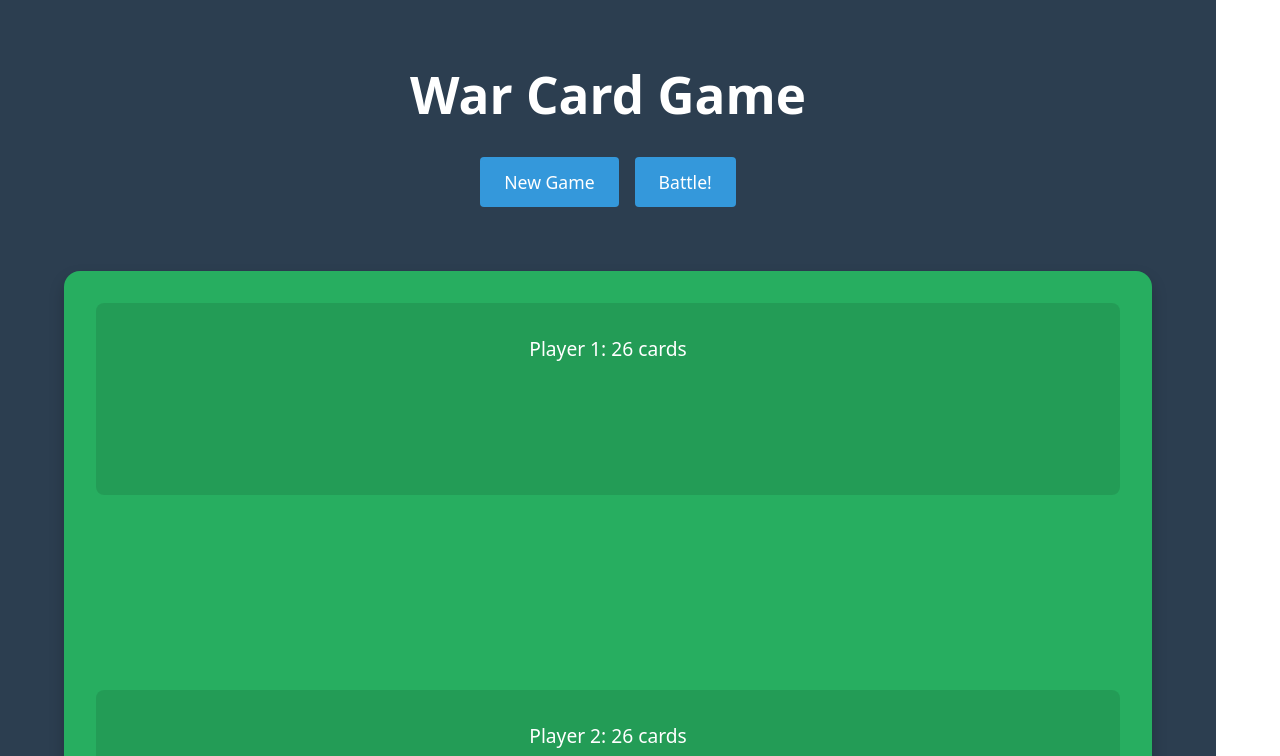
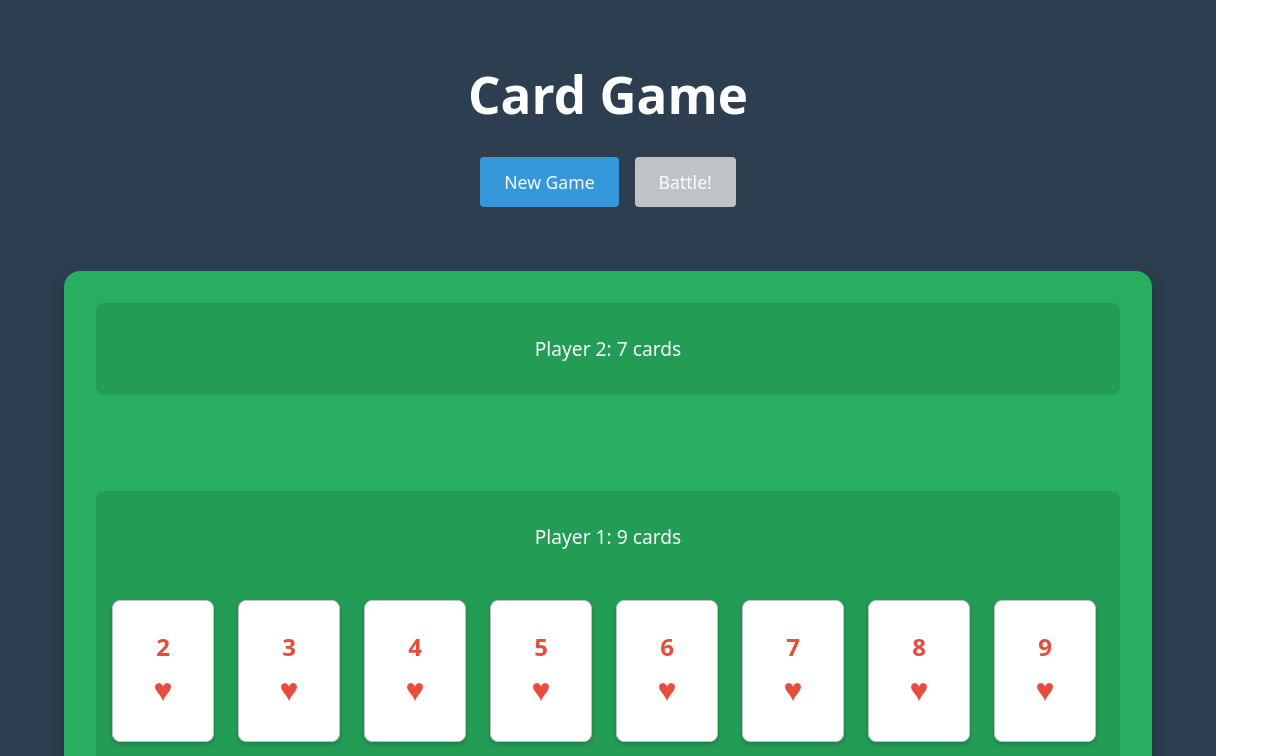
Before and after one commit to jrh330/Card-game, a React (Vite) app: page / in a window 1280 px wide. Shown: the top 756 px of the page. Built offline with nearby package versions, Linux system fonts and the light colour scheme.

Commit message:
Feature: Implement new game rules with 9-card hands and card selection

```diff
--- a/package.json
+++ b/package.json
@@ -1,7 +1,7 @@
 {
   "name": "card-game",
   "private": true,
-  "version": "0.0.0",
+  "version": "1.0.1",
   "type": "module",
   "scripts": {
     "dev": "vite",
--- a/src/components/Card/Card.tsx
+++ b/src/components/Card/Card.tsx
@@ -1,75 +1,91 @@
+import React from 'react';
 import styled from '@emotion/styled';
-import { motion } from 'framer-motion';
 import { Card as CardType } from '../../models/Card';
 
 interface CardProps {
     card: CardType;
     onClick?: () => void;
     disabled?: boolean;
+    selected?: boolean;
 }
 
-const CardContainer = styled(motion.div)<{ isRed: boolean }>`
+const CardContainer = styled.div<{ disabled?: boolean; selected?: boolean }>`
     width: 100px;
     height: 140px;
-    background: ${props => props.isRed ? '#ffebee' : '#fff'};
-    border: 2px solid #ccc;
     border-radius: 8px;
+    background: white;
     display: flex;
     flex-direction: column;
     justify-content: center;
     align-items: center;
-    cursor: pointer;
-    user-select: none;
-    position: relative;
-    font-family: 'Arial', sans-serif;
+    cursor: ${props => props.disabled ? 'not-allowed' : 'pointer'};
+    transition: all 0.2s;
+    border: ${props => props.selected ? '3px solid #f1c40f' : '1px solid #bdc3c7'};
+    box-shadow: ${props => props.selected ? '0 0 10px #f1c40f' : '0 2px 4px rgba(0,0,0,0.2)'};
+    opacity: ${props => props.disabled ? 0.7 : 1};
 
     &:hover {
-        transform: translateY(-5px);
-        box-shadow: 0 5px 15px rgba(0,0,0,0.2);
+        transform: ${props => !props.disabled && 'translateY(-5px)'};
     }
 `;
 
-const CardContent = styled.div`
+const Suit = styled.div<{ color: string }>`
     font-size: 2em;
-    font-weight: bold;
+    color: ${props => props.color};
 `;
 
-const CardSuit = styled.div<{ isRed: boolean }>`
-    color: ${props => props.isRed ? '#e53935' : '#212121'};
-    font-size: 2.5em;
-    line-height: 1;
+const Rank = styled.div<{ color: string }>`
+    font-size: 1.5em;
+    font-weight: bold;
+    color: ${props => props.color};
 `;
 
-const getSuitSymbol = (suit: CardType['suit']): string => {
-    switch (suit) {
+const getSuitSymbol = (suit: string) => {
+    switch (suit.toLowerCase()) {
         case 'hearts': return '♥';
         case 'diamonds': return '♦';
         case 'clubs': return '♣';
         case 'spades': return '♠';
+        default: return '';
     }
 };
 
-export const Card: React.FC<CardProps> = ({ card, onClick, disabled }) => {
-    const isRed = card.suit === 'hearts' || card.suit === 'diamonds';
+const getSuitColor = (suit: string) => {
+    switch (suit.toLowerCase()) {
+        case 'hearts':
+        case 'diamonds':
+            return '#e74c3c';
+        case 'clubs':
+        case 'spades':
+            return '#2c3e50';
+        default:
+            return 'black';
+    }
+};
+
+export const Card: React.FC<CardProps> = ({ card, onClick, disabled, selected }) => {
+    if (!card.faceUp) {
+        return (
+            <CardContainer
+                onClick={disabled ? undefined : onClick}
+                disabled={disabled}
+                selected={selected}
+                style={{ background: '#34495e' }}
+            />
+        );
+    }
+
+    const suitSymbol = getSuitSymbol(card.suit);
+    const color = getSuitColor(card.suit);
 
     return (
         <CardContainer
-            isRed={isRed}
             onClick={disabled ? undefined : onClick}
-            whileHover={{ scale: 1.05 }}
-            whileTap={{ scale: 0.95 }}
-            initial={{ opacity: 0, y: 20 }}
-            animate={{ opacity: 1, y: 0 }}
-            exit={{ opacity: 0, y: -20 }}
+            disabled={disabled}
+            selected={selected}
         >
-            {card.faceUp ? (
-                <>
-                    <CardContent>{card.rank}</CardContent>
-                    <CardSuit isRed={isRed}>{getSuitSymbol(card.suit)}</CardSuit>
-                </>
-            ) : (
-                <CardContent>🎴</CardContent>
-            )}
+            <Rank color={color}>{card.rank}</Rank>
+            <Suit color={color}>{suitSymbol}</Suit>
         </CardContainer>
     );
 };
--- a/src/components/Game/Game.tsx
+++ b/src/components/Game/Game.tsx
@@ -17,7 +17,7 @@
 
 const Table = styled.div`
     display: grid;
-    grid-template-rows: 1fr auto 1fr;
+    grid-template-rows: auto 1fr auto;
     gap: 2rem;
     padding: 2rem;
     background: #27ae60;
@@ -37,6 +37,14 @@
     background: rgba(0, 0, 0, 0.1);
     border-radius: 8px;
     ${props => props.isBottom ? 'margin-top: auto;' : ''}
+`;
+
+const CardGrid = styled.div`
+    display: grid;
+    grid-template-columns: repeat(auto-fit, minmax(100px, 1fr));
+    gap: 1rem;
+    padding: 1rem;
+    width: 100%;
 `;
 
 const BattleArea = styled.div`
@@ -82,8 +90,8 @@
 export const Game: React.FC = () => {
     const [player1, setPlayer1] = useState<Player>(createPlayer(uuidv4(), "Player 1"));
     const [player2, setPlayer2] = useState<Player>(createPlayer(uuidv4(), "Player 2"));
+    const [selectedCard, setSelectedCard] = useState<CardType | null>(null);
     const [battleCards, setBattleCards] = useState<[CardType | null, CardType | null]>([null, null]);
-    const [isWar, setIsWar] = useState(false);
     const [gameOver, setGameOver] = useState(false);
     const [winner, setWinner] = useState<Player | null>(null);
 
@@ -93,158 +101,94 @@
 
     const handleNewGame = () => {
         const deck = shuffleDeck(createDeck());
-        const halfDeck = Math.floor(deck.length / 2);
 
         setPlayer1({
             ...player1,
-            deck: deck.slice(0, halfDeck),
-            warPile: []
+            deck: deck.slice(0, 9),
         });
 
         setPlayer2({
             ...player2,
-            deck: deck.slice(halfDeck),
-            warPile: []
+            deck: deck.slice(9),
         });
 
         setBattleCards([null, null]);
-        setIsWar(false);
+        setSelectedCard(null);
         setGameOver(false);
         setWinner(null);
     };
 
+    const handleCardSelect = (card: CardType) => {
+        if (!selectedCard && !gameOver) {
+            setSelectedCard(card);
+        }
+    };
+
     const handleBattle = () => {
-        if (isWar) {
-            resolveWar();
-            return;
-        }
+        if (!selectedCard || gameOver) return;
 
-        if (player1.deck.length === 0 || player2.deck.length === 0) {
-            endGame();
-            return;
-        }
+        // Get a random card from player 2
+        const randomIndex = Math.floor(Math.random() * player2.deck.length);
+        const player2Card = { ...player2.deck[randomIndex], faceUp: true };
 
-        const card1 = { ...player1.deck[0], faceUp: true };
-        const card2 = { ...player2.deck[0], faceUp: true };
+        setBattleCards([selectedCard, player2Card]);
 
-        setBattleCards([card1, card2]);
+        const value1 = getCardValue(selectedCard.rank);
+        const value2 = getCardValue(player2Card.rank);
 
-        const value1 = getCardValue(card1.rank);
-        const value2 = getCardValue(card2.rank);
+        // Remove the played cards from both decks
+        const player1NewDeck = player1.deck.filter(card => card.id !== selectedCard.id);
+        const player2NewDeck = player2.deck.filter(card => card.id !== player2Card.id);
 
         if (value1 === value2) {
-            handleWar();
+            // Cards are tied, leave them in the battle area
+            setPlayer1({ ...player1, deck: player1NewDeck });
+            setPlayer2({ ...player2, deck: player2NewDeck });
+            setSelectedCard(null);
         } else {
             const winner = value1 > value2 ? player1 : player2;
-            const loser = value1 > value2 ? player2 : player1;
-
-            // Remove top cards from both decks
-            const winnerRemainingDeck = winner.deck.slice(1);
-            const loserRemainingDeck = loser.deck.slice(1);
-
-            // Add both cards to winner's deck (without duplicating)
-            const winnerNewDeck = [...winnerRemainingDeck, player1.deck[0], player2.deck[0]];
+            const winnerNewDeck = winner.id === player1.id
+                ? [...player1NewDeck, selectedCard, player2Card]
+                : [...player2NewDeck, selectedCard, player2Card];
 
             if (winner.id === player1.id) {
                 setPlayer1({ ...player1, deck: winnerNewDeck });
-                setPlayer2({ ...player2, deck: loserRemainingDeck });
+                setPlayer2({ ...player2, deck: player2NewDeck });
             } else {
                 setPlayer2({ ...player2, deck: winnerNewDeck });
-                setPlayer1({ ...player1, deck: loserRemainingDeck });
+                setPlayer1({ ...player1, deck: player1NewDeck });
+            }
+
+            setSelectedCard(null);
+            setBattleCards([null, null]);
+
+            // Check for game over
+            if (winnerNewDeck.length >= 14) {
+                setGameOver(true);
+                setWinner(winner);
             }
         }
     };
 
-    const handleWar = () => {
-        setIsWar(true);
-
-        // Check if either player has enough cards for war
-        if (player1.deck.length < 4 || player2.deck.length < 4) {
-            // Not enough cards for war, end game
-            endGame();
-            return;
-        }
-
-        // Each player puts 3 cards face down
-        const warCards1 = player1.deck.slice(1, 4).map(card => ({ ...card, faceUp: false }));
-        const warCards2 = player2.deck.slice(1, 4).map(card => ({ ...card, faceUp: false }));
-
-        setPlayer1({ ...player1, warPile: warCards1 });
-        setPlayer2({ ...player2, warPile: warCards2 });
-    };
-
-    const resolveWar = () => {
-        // Get the fourth card from each player (after the 3 face-down cards)
-        if (player1.deck.length < 4 || player2.deck.length < 4) {
-            endGame();
-            return;
-        }
-
-        const warCard1 = { ...player1.deck[4], faceUp: true };
-        const warCard2 = { ...player2.deck[4], faceUp: true };
-
-        setBattleCards([warCard1, warCard2]);
-
-        const value1 = getCardValue(warCard1.rank);
-        const value2 = getCardValue(warCard2.rank);
-
-        // Collect all cards involved in the war (without duplicating them)
-        const warCards = [
-            ...player1.deck.slice(0, 5), // First 5 cards from player 1 (original + 3 face down + war card)
-            ...player2.deck.slice(0, 5)  // First 5 cards from player 2 (original + 3 face down + war card)
-        ];
-
-        if (value1 === value2) {
-            // Another war! Keep the current cards and start a new war
-            handleWar();
-        } else {
-            const winner = value1 > value2 ? player1 : player2;
-            const loser = value1 > value2 ? player2 : player1;
-
-            // Remove the used cards from both decks
-            const winnerRemainingDeck = winner.deck.slice(5);
-            const loserRemainingDeck = loser.deck.slice(5);
-
-            // Add war cards to winner's remaining deck
-            const winnerNewDeck = [...winnerRemainingDeck, ...warCards];
-
-            if (winner.id === player1.id) {
-                setPlayer1({ ...player1, deck: winnerNewDeck, warPile: [] });
-                setPlayer2({ ...player2, deck: loserRemainingDeck, warPile: [] });
-            } else {
-                setPlayer2({ ...player2, deck: winnerNewDeck, warPile: [] });
-                setPlayer1({ ...player1, deck: loserRemainingDeck, warPile: [] });
-            }
-
-            setIsWar(false);
-        }
-    };
-
-    const endGame = () => {
-        setGameOver(true);
-        setWinner(player1.deck.length > player2.deck.length ? player1 : player2);
-    };
-
     return (
         <GameContainer>
-            <h1 style={{ color: 'white' }}>War Card Game</h1>
+            <h1 style={{ color: 'white' }}>Card Game</h1>
             <Controls>
                 <Button onClick={handleNewGame}>New Game</Button>
                 <Button
                     onClick={handleBattle}
-                    disabled={gameOver}
+                    disabled={!selectedCard || gameOver}
                 >
-                    {isWar ? "Resolve War" : "Battle!"}
+                    Battle!
                 </Button>
             </Controls>
 
             <Table>
                 <PlayerArea>
                     <PlayerStats>
-                        {player1.name}: {player1.deck.length} cards
-                        {isWar && ` (${player1.warPile.length} cards in war)`}
+                        {player2.name}: {player2.deck.length} cards
                     </PlayerStats>
-                    {battleCards[0] && <Card card={battleCards[0]} disabled />}
+                    {battleCards[1] && <Card card={battleCards[1]} disabled />}
                 </PlayerArea>
 
                 <BattleArea>
@@ -253,9 +197,9 @@
                             {winner?.name} Wins!
                         </div>
                     ) : (
-                        isWar && (
+                        battleCards[0] && battleCards[1] && (
                             <div style={{ color: 'white', fontSize: '2em' }}>
-                                WAR!
+                                {battleCards[0].rank} vs {battleCards[1].rank}
                             </div>
                         )
                     )}
@@ -263,10 +207,19 @@
 
                 <PlayerArea isBottom>
                     <PlayerStats>
-                        {player2.name}: {player2.deck.length} cards
-                        {isWar && ` (${player2.warPile.length} cards in war)`}
+                        {player1.name}: {player1.deck.length} cards
                     </PlayerStats>
-                    {battleCards[1] && <Card card={battleCards[1]} disabled />}
+                    <CardGrid>
+                        {player1.deck.map((card) => (
+                            <Card
+                                key={card.id}
+                                card={card}
+                                onClick={() => handleCardSelect(card)}
+                                selected={selectedCard?.id === card.id}
+                                disabled={gameOver}
+                            />
+                        ))}
+                    </CardGrid>
                 </PlayerArea>
             </Table>
         </GameContainer>
--- a/src/utils/deck.ts
+++ b/src/utils/deck.ts
@@ -1,30 +1,46 @@
 import { v4 as uuidv4 } from 'uuid';
-import { Card, SUITS, RANKS } from '../models/Card';
+import { Card, Suit, Rank } from '../models/Card';
 
 export const createDeck = (): Card[] => {
-    const deck: Card[] = [];
+    const player1Cards: Card[] = [];
+    const player2Cards: Card[] = [];
 
-    for (const suit of SUITS) {
-        for (const rank of RANKS) {
-            deck.push({
-                id: uuidv4(),
-                suit,
-                rank,
-                faceUp: false
-            });
-        }
+    // Create cards 2-9 for Player 1 (Hearts)
+    for (let i = 2; i <= 9; i++) {
+        player1Cards.push({
+            id: `hearts-${i}`,
+            suit: 'hearts' as Suit,
+            rank: i.toString() as Rank,
+            faceUp: true
+        });
     }
 
-    return deck;
+    // Create cards 2-9 for Player 2 (Spades)
+    for (let i = 2; i <= 9; i++) {
+        player2Cards.push({
+            id: `spades-${i}`,
+            suit: 'spades' as Suit,
+            rank: i.toString() as Rank,
+            faceUp: false
+        });
+    }
+
+    return [...player1Cards, ...player2Cards];
 };
 
 export const shuffleDeck = (deck: Card[]): Card[] => {
-    const shuffled = [...deck];
-    for (let i = shuffled.length - 1; i > 0; i--) {
+    // For this game version, we don't shuffle the entire deck
+    // We only shuffle Player 2's cards
+    const player1Cards = deck.slice(0, 9);
+    const player2Cards = deck.slice(9);
+
+    // Fisher-Yates shuffle for Player 2's cards
+    for (let i = player2Cards.length - 1; i > 0; i--) {
         const j = Math.floor(Math.random() * (i + 1));
-        [shuffled[i], shuffled[j]] = [shuffled[j], shuffled[i]];
+        [player2Cards[i], player2Cards[j]] = [player2Cards[j], player2Cards[i]];
     }
-    return shuffled;
+
+    return [...player1Cards, ...player2Cards];
 };
 
 export const dealCards = (deck: Card[], numCards: number): [Card[], Card[]] => {
```
